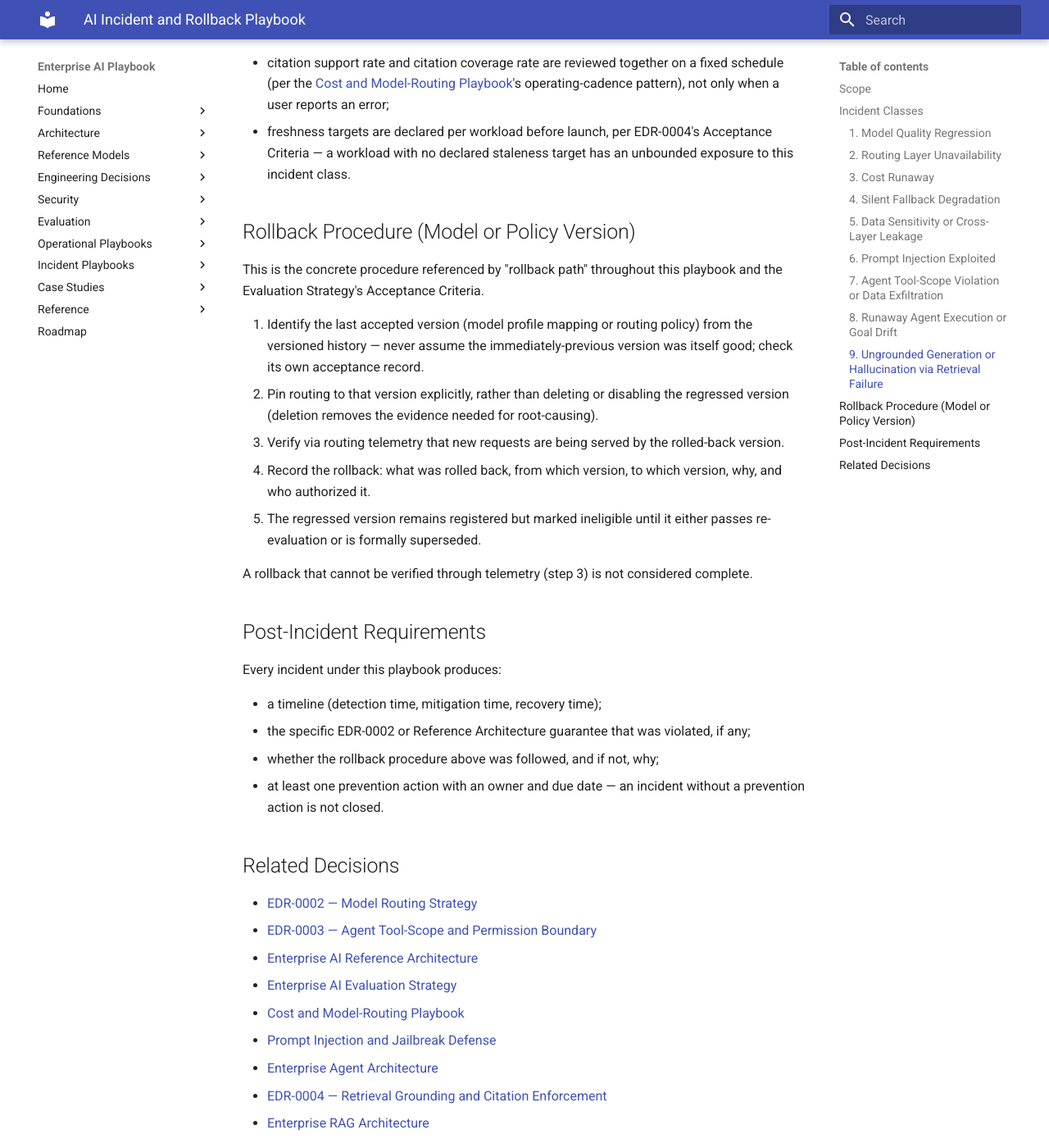
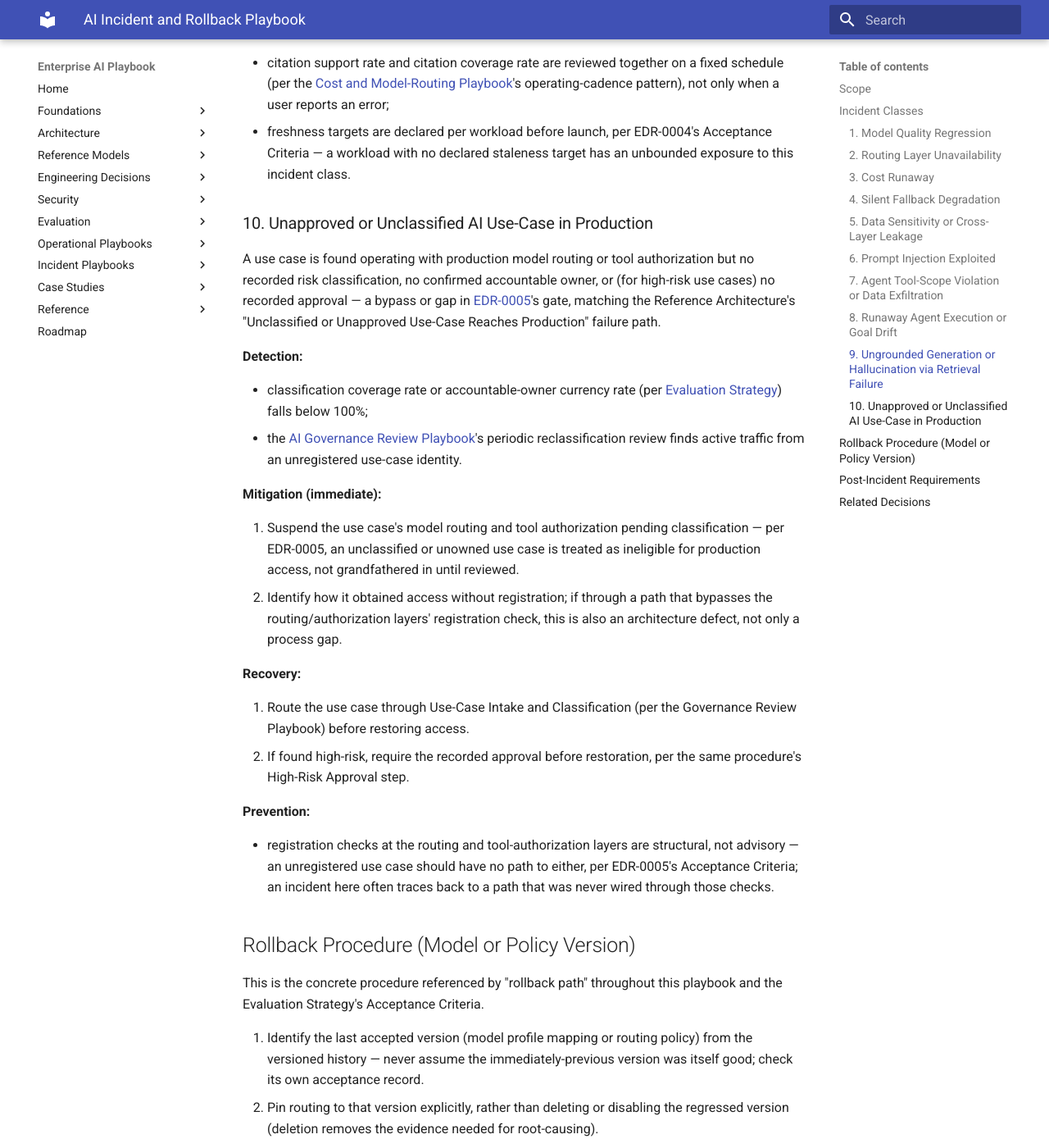
Before and after one commit to marquiano/enterprise-ai-playbook, an MkDocs documentation site: the page built from docs/incident-playbooks/AI_INCIDENT_AND_ROLLBACK_PLAYBOOK.md, in a window 1280 px wide and 1400 px high, scrolled down 7012 px. Shown: the whole window at 82% size. Built offline with MkDocs 1.6.1 and Material for MkDocs 9.7.7, drawn with Linux system fonts in a browser that asks for light colours; some of the changed text lies outside the part shown.

Commit message:
Add Unapproved/Unclassified Use-Case incident class
Ties to EDR-0005's gate and the Reference Architecture's
corresponding failure path rather than duplicating them.

```diff
--- a/docs/incident-playbooks/AI_INCIDENT_AND_ROLLBACK_PLAYBOOK.md
+++ b/docs/incident-playbooks/AI_INCIDENT_AND_ROLLBACK_PLAYBOOK.md
@@ -215,6 +215,29 @@ A retrieval-backed workload asserts a claim without valid supporting citation, o
 - citation support rate and citation coverage rate are reviewed together on a fixed schedule (per the [Cost and Model-Routing Playbook](../operational-playbooks/COST_AND_MODEL_ROUTING_PLAYBOOK.md)'s operating-cadence pattern), not only when a user reports an error;
 - freshness targets are declared per workload before launch, per EDR-0004's Acceptance Criteria — a workload with no declared staleness target has an unbounded exposure to this incident class.
 
+### 10. Unapproved or Unclassified AI Use-Case in Production
+
+A use case is found operating with production model routing or tool authorization but no recorded risk classification, no confirmed accountable owner, or (for high-risk use cases) no recorded approval — a bypass or gap in [EDR-0005](../engineering-decisions/EDR-0005-USE-CASE-RISK-CLASSIFICATION-AND-APPROVAL-GATE.md)'s gate, matching the Reference Architecture's "Unclassified or Unapproved Use-Case Reaches Production" failure path.
+
+**Detection:**
+
+- classification coverage rate or accountable-owner currency rate (per [Evaluation Strategy](../evaluation/ENTERPRISE_AI_EVALUATION_STRATEGY.md)) falls below 100%;
+- the [AI Governance Review Playbook](../operational-playbooks/AI_GOVERNANCE_REVIEW_PLAYBOOK.md)'s periodic reclassification review finds active traffic from an unregistered use-case identity.
+
+**Mitigation (immediate):**
+
+1. Suspend the use case's model routing and tool authorization pending classification — per EDR-0005, an unclassified or unowned use case is treated as ineligible for production access, not grandfathered in until reviewed.
+2. Identify how it obtained access without registration; if through a path that bypasses the routing/authorization layers' registration check, this is also an architecture defect, not only a process gap.
+
+**Recovery:**
+
+3. Route the use case through Use-Case Intake and Classification (per the Governance Review Playbook) before restoring access.
+4. If found high-risk, require the recorded approval before restoration, per the same procedure's High-Risk Approval step.
+
+**Prevention:**
+
+- registration checks at the routing and tool-authorization layers are structural, not advisory — an unregistered use case should have no path to either, per EDR-0005's Acceptance Criteria; an incident here often traces back to a path that was never wired through those checks.
+
 ## Rollback Procedure (Model or Policy Version)
 
 This is the concrete procedure referenced by "rollback path" throughout this playbook and the Evaluation Strategy's Acceptance Criteria.
@@ -247,3 +270,5 @@ Every incident under this playbook produces:
 - [Enterprise Agent Architecture](../reference-architectures/ENTERPRISE_AGENT_ARCHITECTURE.md)
 - [EDR-0004 — Retrieval Grounding and Citation Enforcement](../engineering-decisions/EDR-0004-RETRIEVAL-GROUNDING-AND-CITATION.md)
 - [Enterprise RAG Architecture](../reference-architectures/ENTERPRISE_RAG_ARCHITECTURE.md)
+- [EDR-0005 — AI Use-Case Risk Classification and Approval Gate](../engineering-decisions/EDR-0005-USE-CASE-RISK-CLASSIFICATION-AND-APPROVAL-GATE.md)
+- [AI Governance Review Playbook](../operational-playbooks/AI_GOVERNANCE_REVIEW_PLAYBOOK.md)
```
